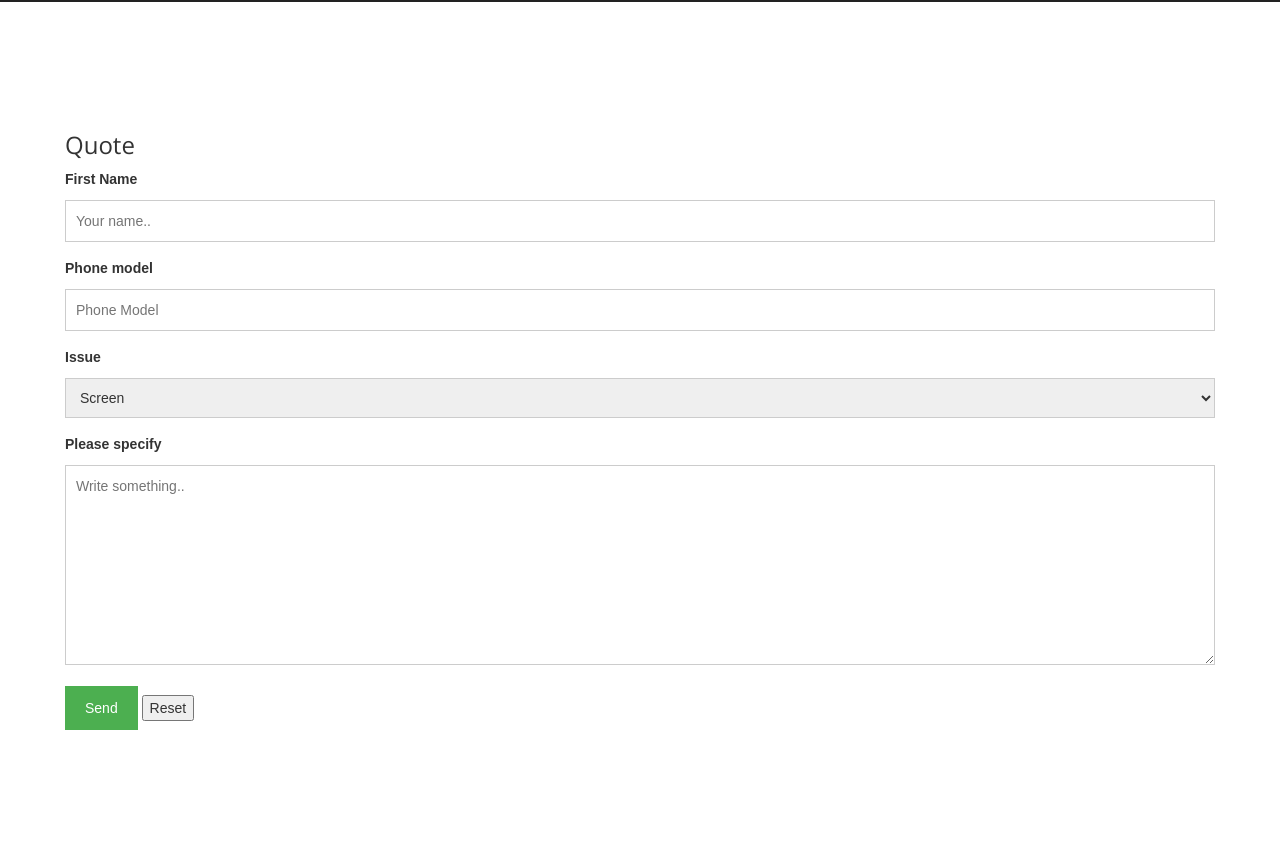
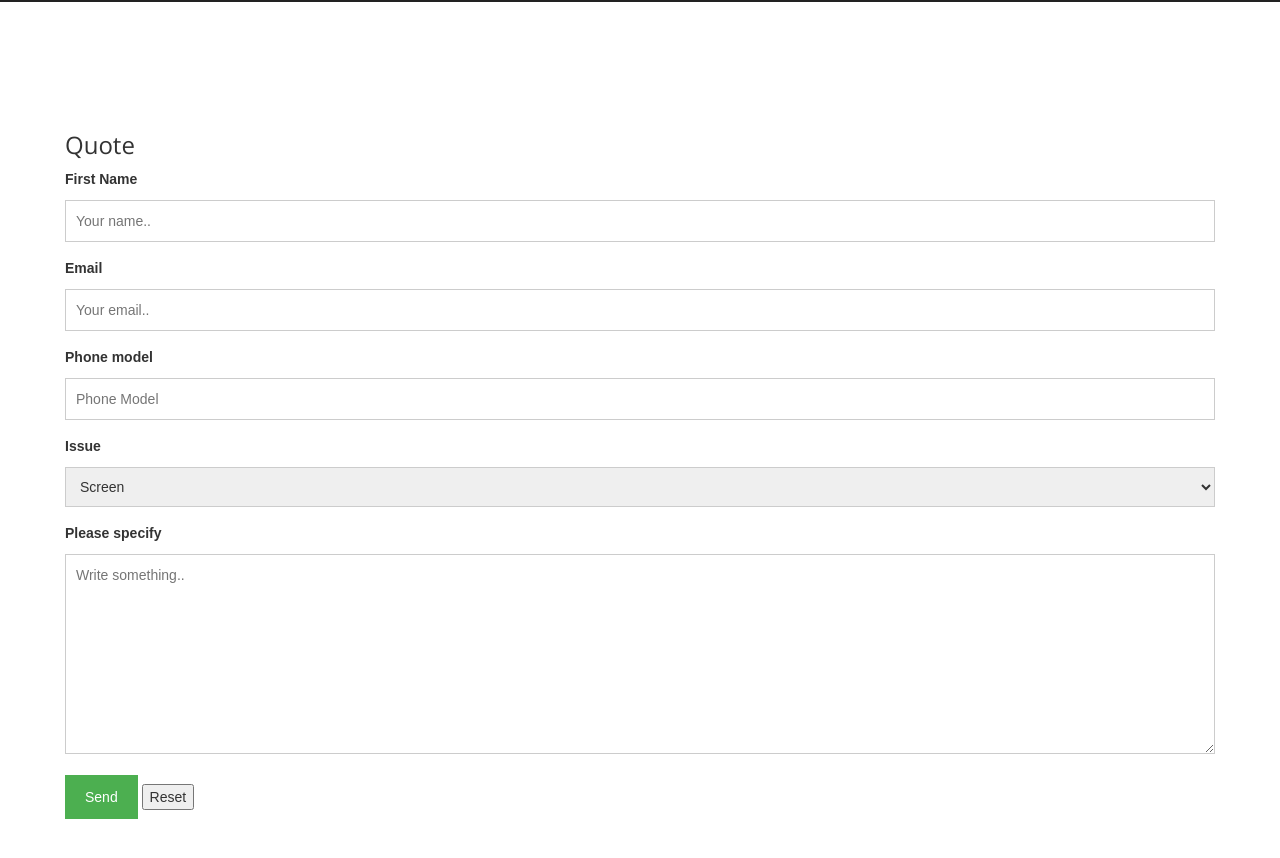
Before and after one commit to SuhaibElkomy/613iphonerepair, a Jekyll site: the page built from index.html, in a window 1280 px wide and 900 px high, scrolled down 3895 px. Shown: the top 858 px of the window. Built offline with Jekyll 4.4.1, drawn with Linux system fonts in a browser that asks for light colours.

Commit message:
Update Quote.html

```diff
--- a/_includes/Quote.html
+++ b/_includes/Quote.html
@@ -61,7 +61,6 @@ input[type=submit]:hover {
   display: table;
   clear: both;
 }
-
 }
 </style>
 </head>
@@ -74,6 +73,8 @@ input[type=submit]:hover {
 <form action="mailto:suhaibelkomy@gmail.com" method="post" enctype="text/plain">
     <label for="fname">First Name</label>
     <input type="text" id="fname" name="firstname" placeholder="Your name..">
+     <label for="fname">Email</label>
+    <input type="text" id="fname" name="email" placeholder="Your email..">
 
     <label for="lname">Phone model</label>
     <input type="text" id="lname" name="lastname" placeholder="Phone Model">
```
